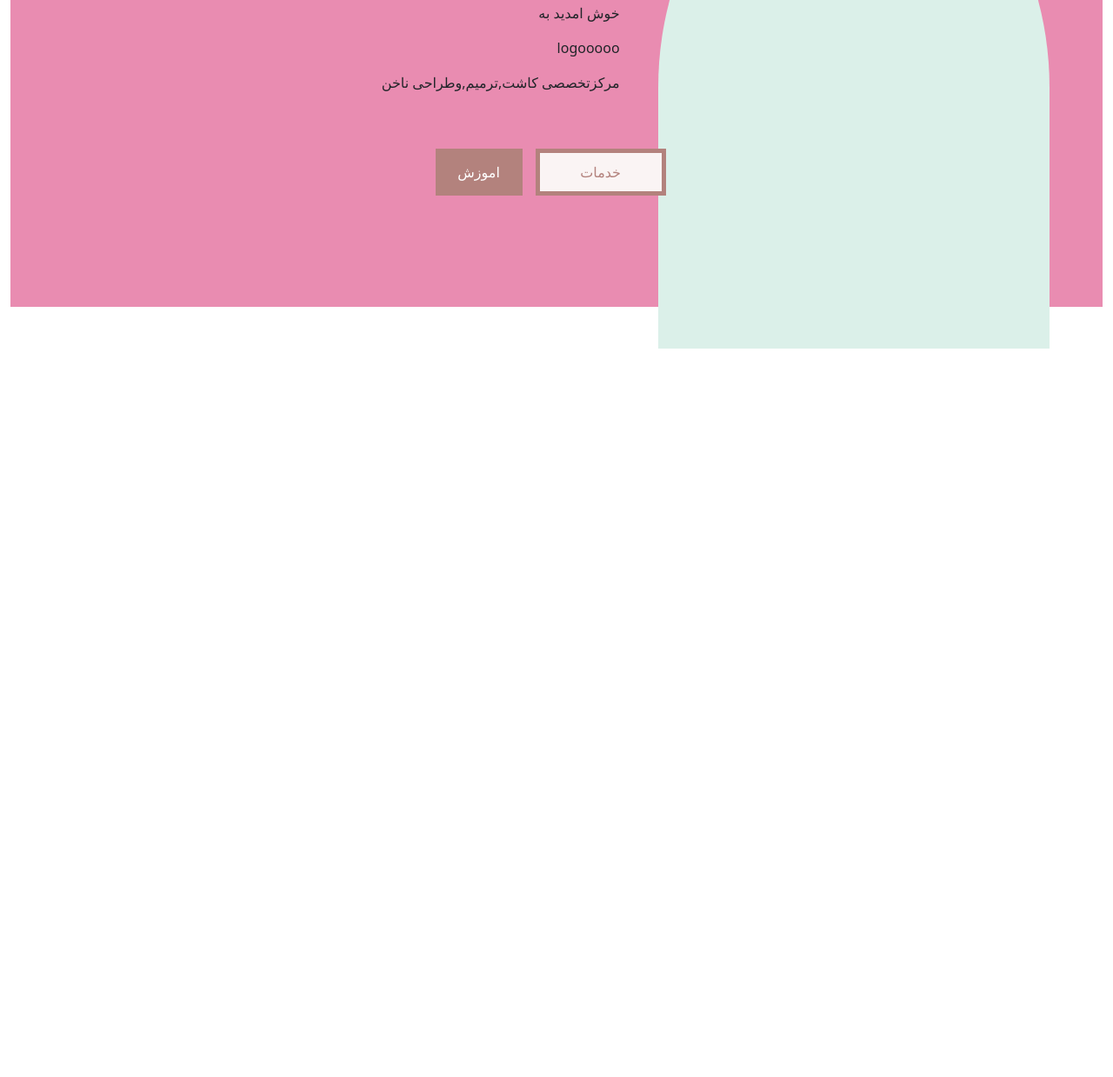
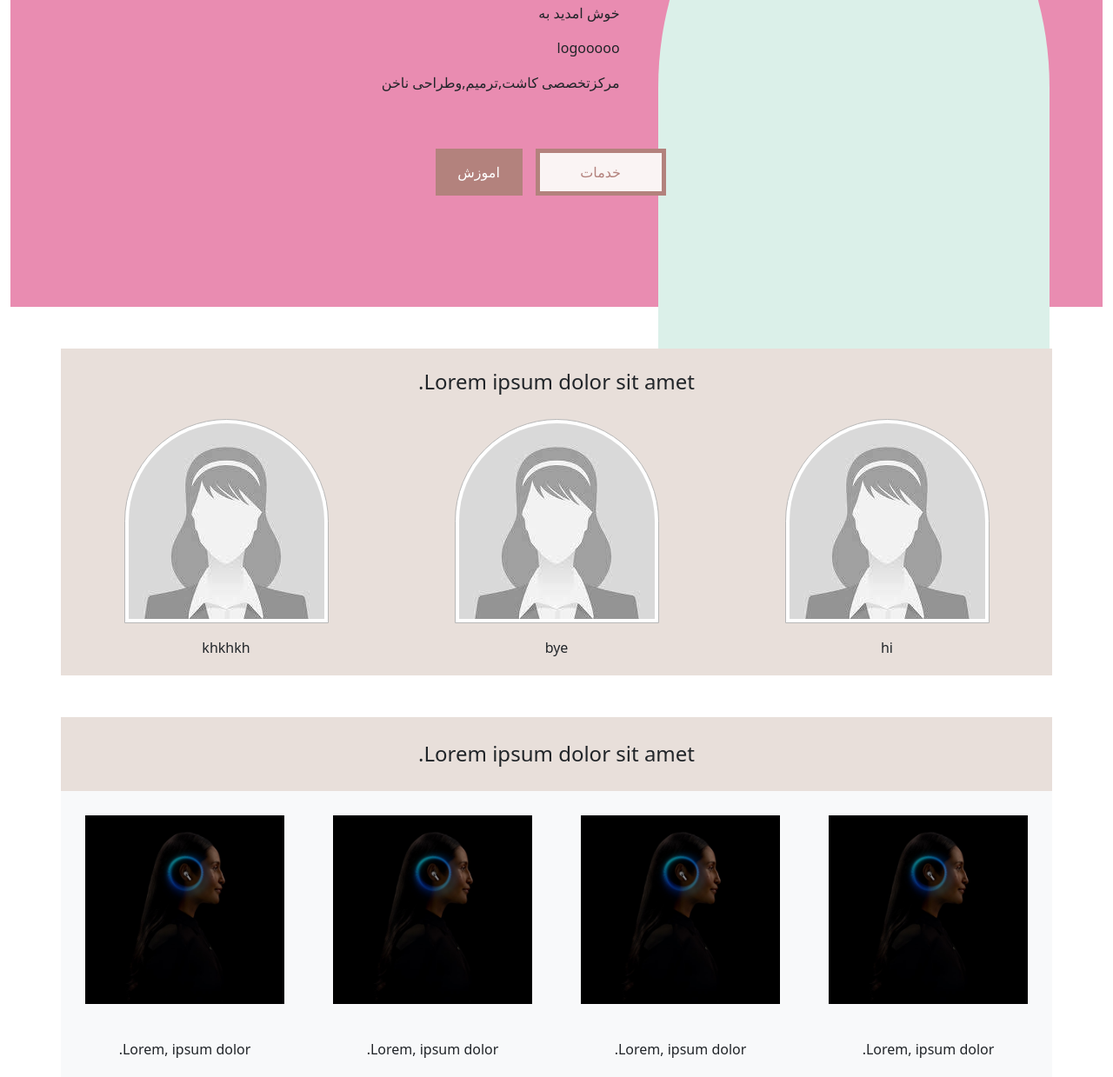
Before and after one commit to Shiva-dindoost/beauty-salonn, a plain HTML site: page index.html in a window 1280 px wide. Shown: the part 387-1626 px from the top of the page at 87% size. Before the commit the page ends 800 px from the top, so only its background shows below. Drawn offline with nearby package versions, Linux system fonts and the light colour scheme.

Commit message:
add photos section

```diff
--- a/index.html
+++ b/index.html
@@ -7,7 +7,7 @@
     <title>Document</title>
     <link href="https://cdn.jsdelivr.net/npm/bootstrap@5.3.7/dist/css/bootstrap.min.css" rel="stylesheet"
         integrity="sha384-LN+7fdVzj6u52u30Kp6M/trliBMCMKTyK833zpbD+pXdCLuTusPj697FH4R/5mcr" crossorigin="anonymous">
-    <link rel="stylesheet" href="style.css">
+    <link rel="stylesheet" href="style/style.css">
 </head>
 
 <body>
@@ -68,6 +68,74 @@
             <div class=" second-body"></div>
         </main>
 
+
+
+
+
+        <div class="container my-5">
+            <div class="row text-center works">
+                <h4 class="my-4">Lorem ipsum dolor sit amet.</h4>
+
+                <div class=" p-1 col-12 col-md-4  ">
+                    <img class=" images p-1 img-fluid" src="photo/me.jpg" alt="">
+                    <p class="mt-3">hi</p>
+                </div>
+
+                <div class=" p-1 col-12 col-md-4  ">
+                    <img class=" images p-1 img-fluid" src="photo/me.jpg" alt="">
+                    <p class="mt-3">bye</p>
+                </div>
+                <div class=" p-1 col-12 col-md-4 ">
+                    <img class=" images p-1 img-fluid" src="photo/me.jpg" alt="">
+                    <p class="mt-3">khkhkh</p>
+                </div>
+
+
+
+
+            </div>
+        </div>
+
+        <div class="container mt-5">
+            <div class="row  works">
+                <h4 class="col-12 my-4 text-center p-1">Lorem ipsum dolor sit amet.</h4>
+            </div>
+        </div>
+        <div class="container">
+            <div class="row bg-light text-center">
+                <div class=" p-1 col-12 col-md-6 col-lg-3">
+                    <img class="pic p-4 text-center img-fluid"
+                        src="photo/promo_airpods_pro_2_avail__vkitqi3okwie_medium.jpg" alt="">
+                    <p class="mt-3">Lorem, ipsum dolor.</p>
+                </div>
+
+                <div class=" p-1 col-12 col-md-6 col-lg-3">
+                    <img class="pic p-4 text-center img-fluid"
+                        src="photo/promo_airpods_pro_2_avail__vkitqi3okwie_medium.jpg" alt="">
+                    <p class="mt-3">Lorem, ipsum dolor.</p>
+                </div>
+                <div class=" p-1 col-12 col-md-6 col-lg-3">
+                    <img class="pic p-4 text-center img-fluid"
+                        src="photo/promo_airpods_pro_2_avail__vkitqi3okwie_medium.jpg" alt="">
+                    <p class="mt-3">Lorem, ipsum dolor.</p>
+                </div>
+                <div class=" p-1 col-12 col-md-6 col-lg-3">
+                    <img class="pic p-4 text-center img-fluid"
+                        src="photo/promo_airpods_pro_2_avail__vkitqi3okwie_medium.jpg" alt="">
+                    <p class="mt-3">Lorem, ipsum dolor.</p>
+                </div>
+
+
+
+            </div>
+        </div>
+
+
+
+
+
+
+
         <footer></footer>
 
     </div>
--- a/style.css
+++ b/style/style.css
@@ -119,3 +119,16 @@ li {
         margin: 10px 0;
     }
 }
+
+/* ///////////////// */
+
+.images{
+    border-top-left-radius: 150px;
+    border-top-right-radius:150px ;
+
+    background-color: white;
+    border: 1px solid rgb(183, 183, 183);
+}
+.works{
+    background-color: rgb(232, 223,218);
+}
```
Also changed, not shown: photo/me.jpg (added), photo/promo_airpods_pro_2_avail__vkitqi3okwie_medium.jpg (added).
